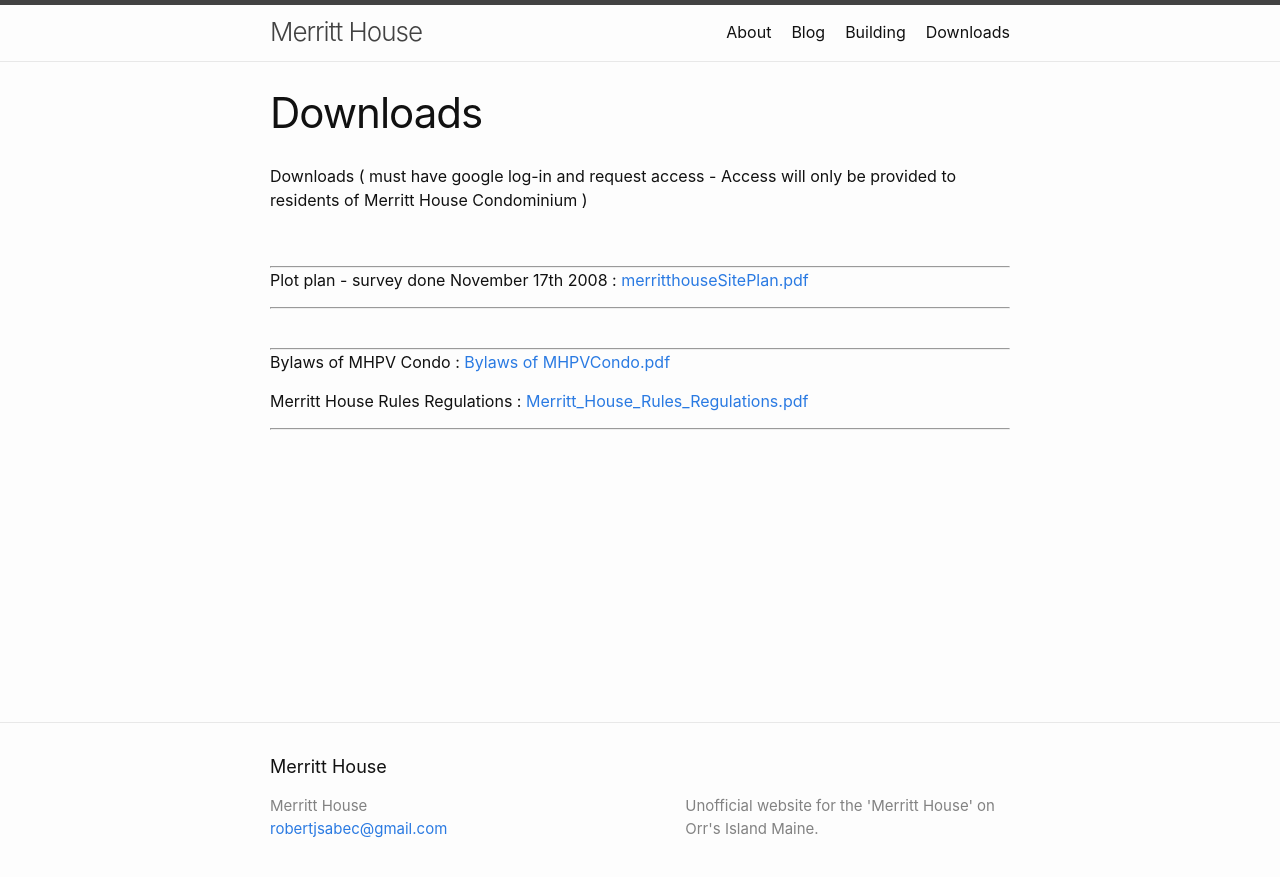
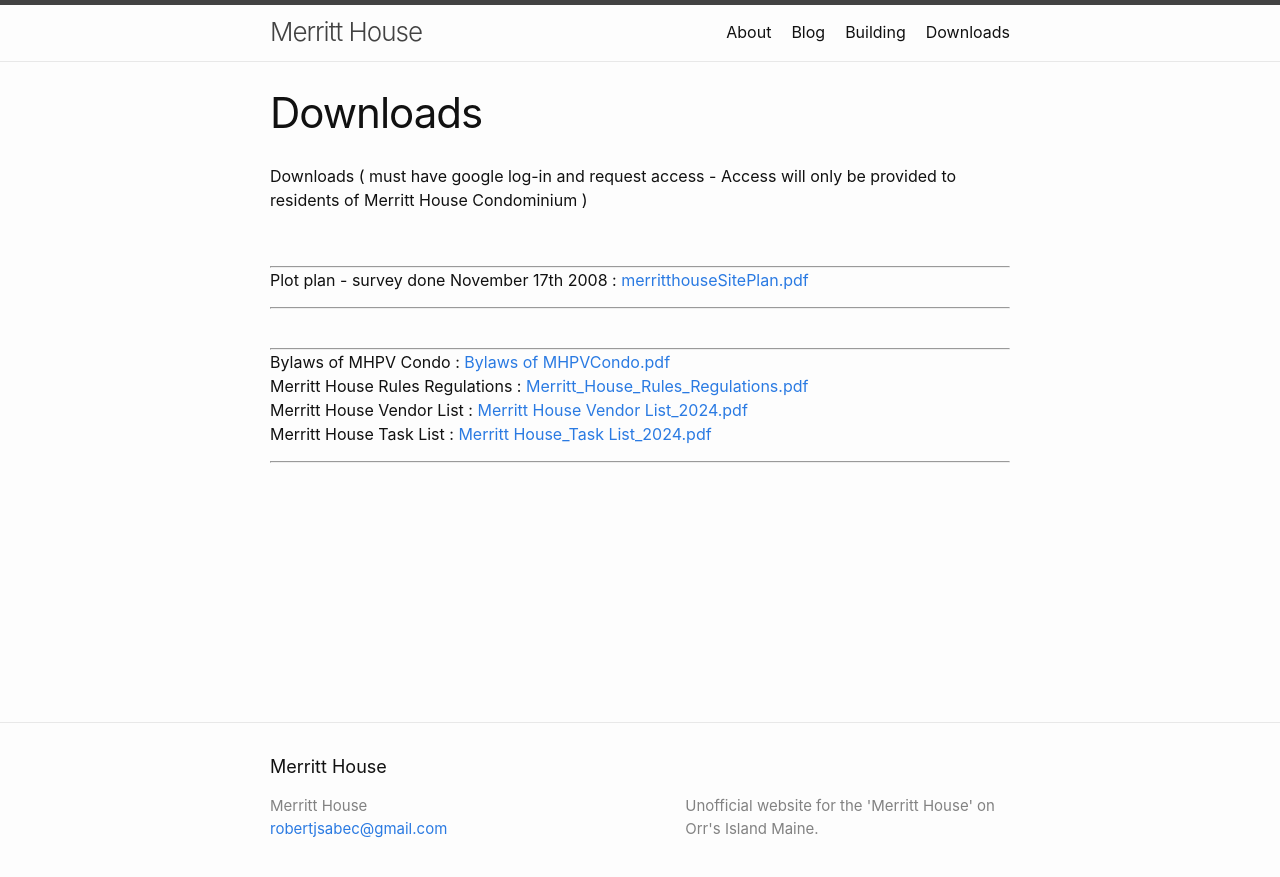
Before and after one commit to rsabec/merritthouse, a Jekyll site: the page built from downloads.markdown, in a window 1280 px wide. Shown: the top 877 px of the page. Built offline with Jekyll 4.4.1, drawn with Linux system fonts in a browser that asks for light colours.

Commit message:
update downloads tasks and vendors
add two links

```diff
--- a/downloads.markdown
+++ b/downloads.markdown
@@ -18,8 +18,14 @@ Plot plan - survey done November 17th 2008 :
 Bylaws of MHPV Condo  :
 	<a href="https://drive.google.com/file/d/18as2LV-m3d9m8Y6i9J3FJGcempwQdYvQ/view?usp=sharing">Bylaws of MHPVCondo.pdf</a>
 	<br>
-
 Merritt House Rules Regulations :
 <a href="https://drive.google.com/file/d/1XmUvGLXyRZUH7qrozJWqAmRKKuQxwsI4/view?usp=sharing">Merritt_House_Rules_Regulations.pdf</a>
+<br>
+Merritt House Vendor List :
+<a href="https://drive.google.com/file/d/12QH5KkY5ZP9_HVMfv9UM5qO3EfVjrUmA/view?usp=sharing">Merritt House Vendor List_2024.pdf</a>
+<br>
+Merritt House Task List :
+<a href="https://drive.google.com/file/d/1K8vvHkSZfWoeRPH5GSeZWkfwS4WXTR4z/view?usp=sharingg">Merritt House_Task List_2024.pdf</a>
+<br>
 
 <hr>
```
